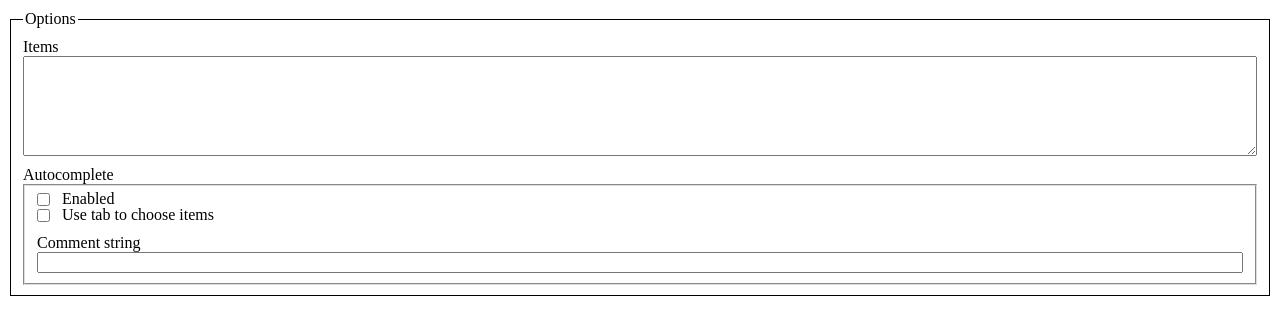
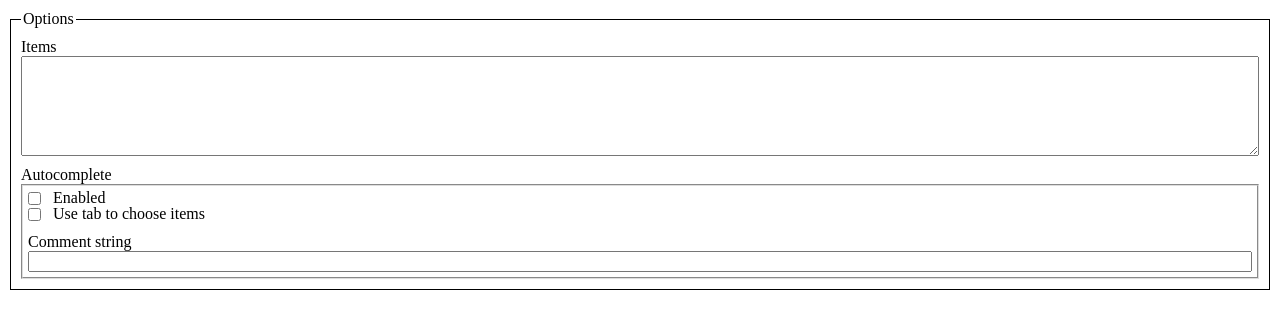
Before and after one commit to sblask-webextensions/webextension-simple-form-fill, a browser extension: page options/options.html in a window 1280 px wide. Drawn offline with Linux system fonts and the light colour scheme.

Commit message:
More spacing improvements

```diff
--- a/options/options.css
+++ b/options/options.css
@@ -10,16 +10,17 @@ form > fieldset {
     border: 1px solid;
     display: flex;
     flex-direction: column;
-    padding-top: 0;
+    padding: 10px;
     width: 100%;
 }
-form > fieldset > label,
-form > fieldset > fieldset > label {
+form > fieldset > label:not(:first-child),
+form > fieldset > fieldset > label:not(:first-child) {
     display: inline-block;
     margin-top: 10px;
 }
 form > fieldset > fieldset {
     border-color: #DDDDDD;
+    padding: 5px;
 }
 input[type=text],
 input[type=number] {
--- a/options/options.html
+++ b/options/options.html
@@ -8,7 +8,6 @@
     <body>
         <form>
             <fieldset>
-                <legend>Options</legend>
                 <label
                     for="items"
                     title="Items will appear in context menu and autocomplete"
@@ -40,6 +39,7 @@
                         >Comment string</label>
                     <input type="text" id="commentString"></input>
                 </fieldset>
+                <legend>Options</legend>
             </fieldset>
         </form>
         <script src="../browser-polyfill.js"></script>
```
